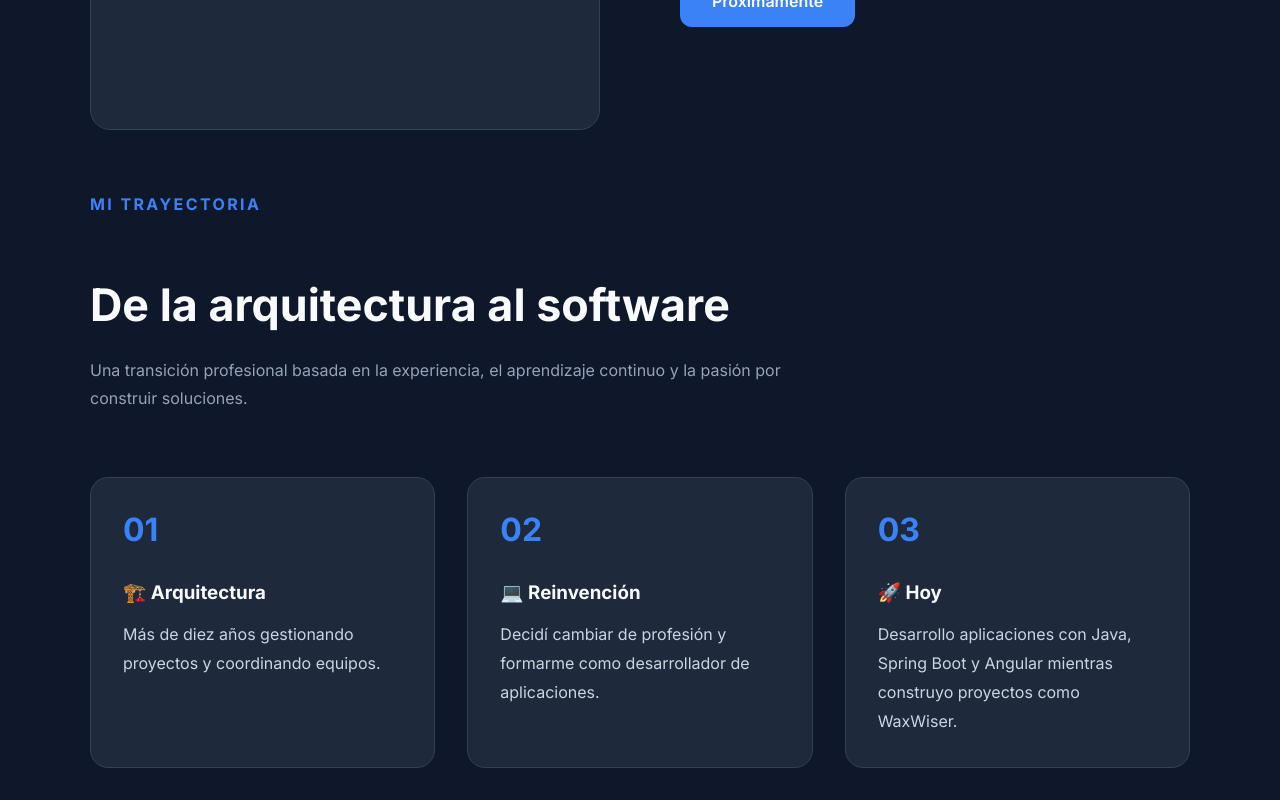
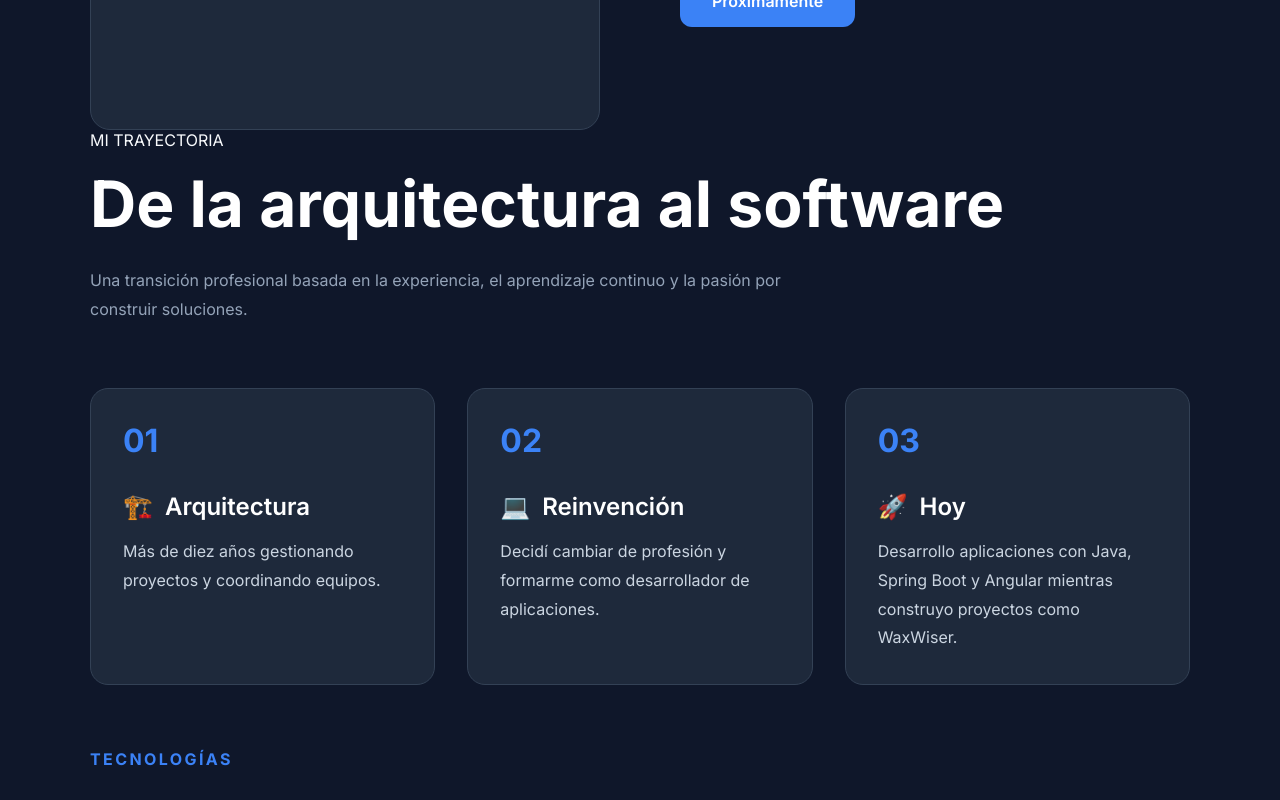
Before and after one commit to elcasier87/portfolio, an Angular app: page / in a window 1280 px wide. Shown: the part 1320-2120 px from the top of the page. Built offline with nearby package versions, Linux system fonts and the light colour scheme.

Commit message:
refactor: improve about componen

```diff
--- /dev/null
+++ b/src/app/components/about/about.html
@@ -0,0 +1,70 @@
+<section id="about">
+
+  <p class="section-title">
+    MI TRAYECTORIA
+  </p>
+
+  <h2 class="about-title">
+    De la arquitectura al software
+  </h2>
+
+  <p class="about-subtitle">
+    Una transición profesional basada en la experiencia, el aprendizaje continuo y la pasión por construir soluciones.
+  </p>
+
+  <div class="about-journey">
+
+    <article class="about-card">
+
+      <span class="about-number">
+        01
+      </span>
+
+      <h3 class="about-card-title">
+        <span class="about-icon">🏗️</span>
+        Arquitectura
+      </h3>
+
+      <p class="about-card-description">
+        Más de diez años gestionando proyectos y coordinando equipos.
+      </p>
+
+    </article>
+
+    <article class="about-card">
+
+      <span class="about-number">
+        02
+      </span>
+
+      <h3 class="about-card-title">
+        <span class="about-icon">💻</span>
+        Reinvención
+      </h3>
+
+      <p class="about-card-description">
+        Decidí cambiar de profesión y formarme como desarrollador de aplicaciones.
+      </p>
+
+    </article>
+
+    <article class="about-card">
+
+      <span class="about-number">
+        03
+      </span>
+
+      <h3 class="about-card-title">
+        <span class="about-icon">🚀</span>
+        Hoy
+      </h3>
+
+      <p class="about-card-description">
+        Desarrollo aplicaciones con Java, Spring Boot y Angular mientras construyo proyectos como WaxWiser.
+      </p>
+
+    </article>
+
+  </div>
+
+</section>
--- /dev/null
+++ b/src/app/components/about/about.scss
@@ -0,0 +1,76 @@
+/* ==========================================================
+   About
+========================================================== */
+
+.about-title {
+  margin-top: 1rem;
+
+  color: white;
+
+  font-size: clamp(2.5rem, 5vw, 4rem);
+  font-weight: 700;
+  line-height: 1.2;
+}
+
+.about-subtitle {
+  max-width: 700px;
+
+  margin-top: 1.5rem;
+  margin-bottom: 4rem;
+
+  color: #94a3b8;
+  line-height: 1.8;
+}
+
+.about-journey {
+  display: grid;
+  grid-template-columns: repeat(3, 1fr);
+  gap: 2rem;
+}
+
+.about-card {
+  padding: 2rem;
+
+  background: #1e293b;
+  border: 1px solid #334155;
+  border-radius: 18px;
+
+  transition: .3s;
+}
+
+.about-card:hover {
+  transform: translateY(-8px);
+  border-color: #3b82f6;
+}
+
+.about-number {
+  color: #3b82f6;
+
+  font-size: 2rem;
+  font-weight: 700;
+}
+
+.about-card-title {
+  display: flex;
+  align-items: center;
+  gap: .75rem;
+
+  margin: 2rem 0 1rem;
+
+  color: white;
+  font-size: 1.5rem;
+  font-weight: 600;
+}
+
+.about-icon {
+  display: flex;
+  align-items: center;
+  justify-content: center;
+
+  font-size: 1.5rem;
+}
+
+.about-card-description {
+  color: #cbd5e1;
+  line-height: 1.8;
+}
--- a/src/app/pages/home/home.html
+++ b/src/app/pages/home/home.html
@@ -6,61 +6,7 @@
 
   <app-featured-project></app-featured-project>
 
-  <section id="about">
-
-    <p class="section-title">
-      MI TRAYECTORIA
-    </p>
-
-    <h2 class="about-title">
-      De la arquitectura al software
-    </h2>
-
-    <p class="about-subtitle">
-      Una transición profesional basada en la experiencia, el aprendizaje continuo y la pasión por construir soluciones.
-    </p>
-
-    <div class="journey">
-
-      <article class="journey-card">
-
-        <span class="journey-number">01</span>
-
-        <h3 class="journey-title">🏗️ Arquitectura</h3>
-
-        <p class="journey-description">
-          Más de diez años gestionando proyectos y coordinando equipos.
-        </p>
-
-      </article>
-
-      <article class="journey-card">
-
-        <span class="journey-number">02</span>
-
-        <h3 class="journey-title">💻 Reinvención</h3>
-
-        <p class="journey-description">
-          Decidí cambiar de profesión y formarme como desarrollador de aplicaciones.
-        </p>
-
-      </article>
-
-      <article class="journey-card">
-
-        <span class="journey-number">03</span>
-
-        <h3 class="journey-title">🚀 Hoy</h3>
-
-        <p class="journey-description">
-          Desarrollo aplicaciones con Java, Spring Boot y Angular mientras construyo proyectos como WaxWiser.
-        </p>
-
-      </article>
-
-    </div>
-
-  </section>
+  <app-about></app-about>
 
   <section id="skills">
 
--- a/src/app/pages/home/home.scss
+++ b/src/app/pages/home/home.scss
@@ -22,57 +22,6 @@ section {
   letter-spacing: .15rem;
   text-transform: uppercase;
   margin-bottom: 4rem;
-}
-
-/* ==========================================================
-   About
-========================================================== */
-
-.about-title {
-  font-size: 2.8rem;
-  margin-top: 1rem;
-}
-
-.about-subtitle {
-  max-width: 700px;
-  margin-top: 1.5rem;
-  color: #94a3b8;
-  line-height: 1.8;
-}
-
-.journey {
-  display: grid;
-  grid-template-columns: repeat(3, 1fr);
-  gap: 2rem;
-  margin-top: 4rem;
-}
-
-.journey-card {
-  background: #1e293b;
-  border: 1px solid #334155;
-  border-radius: 18px;
-  padding: 2rem;
-  transition: .3s;
-}
-
-.journey-card:hover {
-  transform: translateY(-8px);
-  border-color: #3b82f6;
-}
-
-.journey-number {
-  color: #3b82f6;
-  font-size: 2rem;
-  font-weight: 700;
-}
-
-.journey-title {
-  margin: 2rem 0 1rem;
-}
-
-.journey-description {
-  color: #cbd5e1;
-  line-height: 1.8;
 }
 
 /* ==========================================================
--- a/src/app/pages/home/home.ts
+++ b/src/app/pages/home/home.ts
@@ -3,10 +3,11 @@ import { Skill } from '../../models/skill.model';
 import { Navbar } from '../../components/navbar/navbar';
 import { Hero } from '../../components/hero/hero';
 import { FeaturedProject } from '../../components/featured-project/featured-project';
+import { About } from '../../components/about/about';
 
 @Component({
   selector: 'app-home',
-  imports: [Navbar, Hero, FeaturedProject],
+  imports: [Navbar, Hero, FeaturedProject, About],
   templateUrl: './home.html',
   styleUrl: './home.scss',
 })
```
Also changed, not shown: src/app/components/about/about.ts (added, +9 -0 lines), 1 other file (tests, documents, lock files or other folders).
